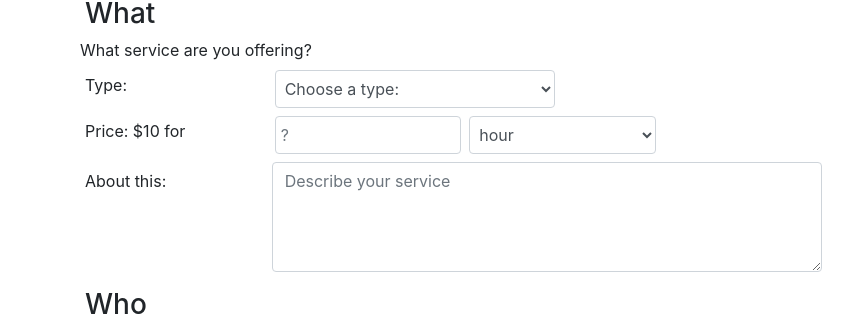
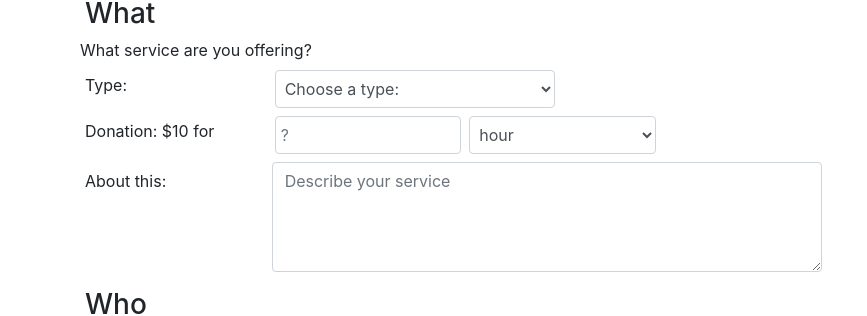
Before and after one commit to CoolidgeCornerSchool/helperbees, a Jekyll site: the page built from signup.html, in a window 1280 px wide. Shown: the part 206-522 px from the top of the page, without its empty margins (0-867 px from the left). Built offline with Jekyll 4.4.1, drawn with Linux system fonts in a browser that asks for light colours; comment, search, counter and statistics services are not loaded.

Commit message:
use language for donation, not buy and price

```diff
--- a/assets/js/index.js
+++ b/assets/js/index.js
@@ -46,7 +46,7 @@ function on_change_offer_type(){
 		team_cell.append(member.first_name+' '+member.initial+' (grade='+member.grade+')');
 	    }
 	    let type_cell = $('<td/>').text(offer.type + ' (per '  + ' ' + offer.unit + ') ' );
-	    let buy_btn = $('<td/>').append($('<button/>').addClass('btn btn-sm btn-primary').text('Buy'));
+	    let buy_btn = $('<td/>').append($('<button/>').addClass('btn btn-sm btn-primary').text('Donate'));
 	    let offer_row = $('<tr/>').append(buy_btn, type_cell, team_cell)
 		.addClass('align-items-center')
 		.attr('offer_id', offer.offer_id)
--- a/signup.html
+++ b/signup.html
@@ -47,7 +47,7 @@ layout: default
       />
     </div>
     <div class="form-row align-items-center mb-2">
-      <label for="10-for" class="col-2 mr-2">Price: $10 for</label>
+      <label for="10-for" class="col-2 mr-2">Donation: $10 for</label>
       <input type="text" class="col-2 form-control mr-2" id="offer_per_hour" placeholder="?" />
       <select class="col-2 form-control" id="offer_units">
         <option value="hour">hour</option>
```
Also changed, not shown: docs/sequence.png, 1 other file.
